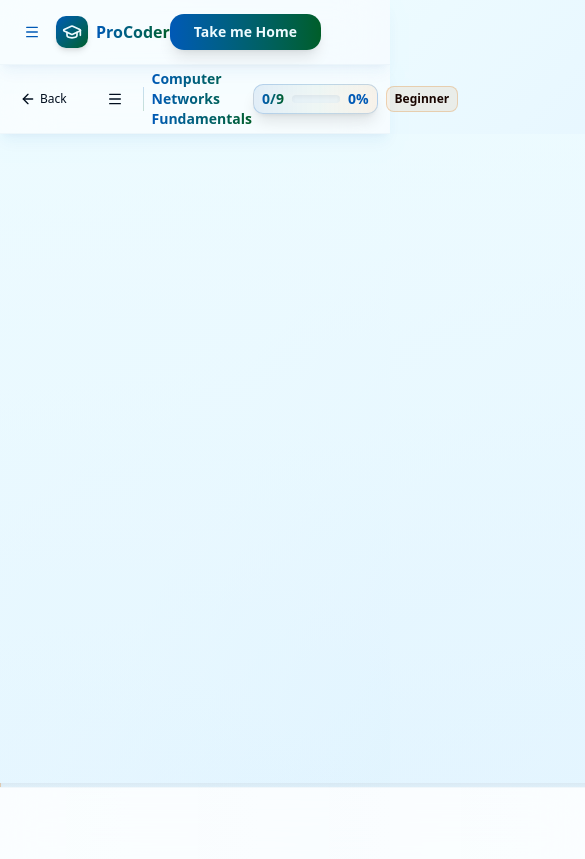
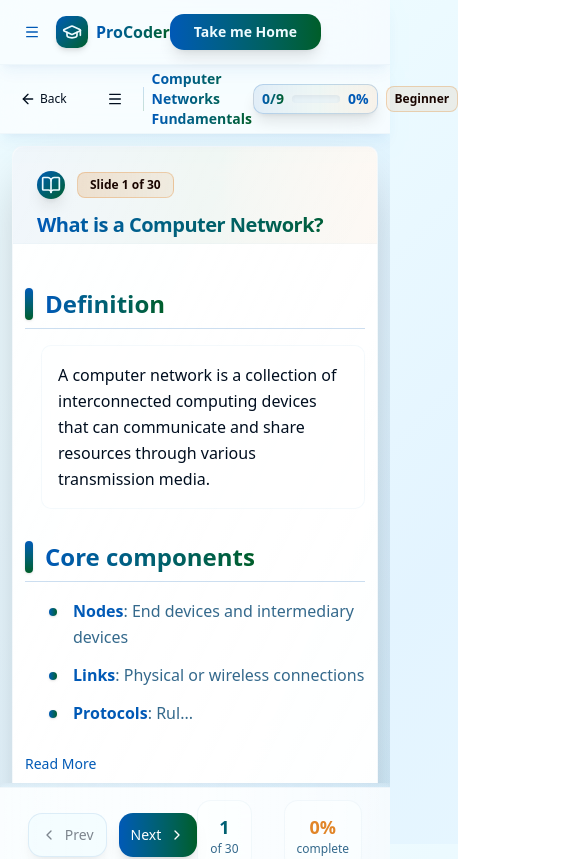
Before and after one commit to ak-procoder/learn, a Next.js app: page /course/computer-networks in a window 390 px wide. Shown: the top 859 px of the page, 585 px wide, since content can reach past the window. Built offline with nearby package versions, Linux system fonts and the light colour scheme.

Commit message:
Implemented responsive breakpoints for different screens

```diff
--- a/src/components/course/embla-carousel/embla-carousel.tsx
+++ b/src/components/course/embla-carousel/embla-carousel.tsx
@@ -467,9 +467,9 @@
                   if (node) parallaxNodesRef.current[index] = node;
                 }}
               >
-                <div className={cn("embla__slide__content h-full flex flex-col", styles.padding)}>
-                  <div className="max-w-5xl mx-auto w-full h-full flex flex-col">
-                    <Card className={cn("h-full border border-border/20 shadow-2xl bg-gradient-to-br from-card/90 via-card to-card/95 backdrop-blur-xl flex flex-col", styles.cardHeight)}>
+                <div className={cn("embla__slide__content h-full flex flex-col w-full", styles.padding)}>
+                  <div className="w-full max-w-full sm:max-w-3xl md:max-w-4xl lg:max-w-5xl xl:max-w-6xl mx-auto h-full flex flex-col">
+                    <Card className={cn("h-full border border-border/20 shadow-2xl bg-gradient-to-br from-card/90 via-card to-card/95 backdrop-blur-xl flex flex-col w-full", styles.cardHeight)}>
                       <CardHeader className="flex-shrink-0 pb-1 bg-gradient-to-r from-primary/5 via-secondary/5 to-accent/5 rounded-t-lg border-b border-border/10">
                         <div className={cn("flex items-center mb-3", styles.spacing)}>
                           <div className="p-1 bg-gradient-to-br from-primary to-secondary rounded-xl shadow-lg">
--- a/src/components/course/embla-carousel/embla.css
+++ b/src/components/course/embla-carousel/embla.css
@@ -1,20 +1,26 @@
 /* Embla Carousel Styles */
 .embla {
   overflow: hidden;
+  width: 100%;
+  max-width: 100vw;
 }
 
 .embla__viewport {
   overflow: hidden;
+  width: 100%;
+  max-width: 100vw;
 }
 
 .embla__container {
   display: flex;
   height: 100%;
+  width: 100%;
 }
 
 .embla__slide {
   flex: 0 0 100%;
   min-width: 0;
+  max-width: 100vw;
   position: relative;
   overflow: hidden;
 }
@@ -22,6 +28,7 @@
 .embla__slide__parallax {
   height: 120%;
   width: 100%;
+  max-width: 100vw;
   position: relative;
   overflow: hidden;
 }
@@ -31,8 +38,11 @@
   align-items: center;
   justify-content: center;
   height: 100%;
+  width: 100%;
+  max-width: 100vw;
   background: hsl(var(--background));
   border-radius: 0.5rem;
+  box-sizing: border-box;
 }
 
 /* Custom Scrollbar Styles for Slide Content */
```
